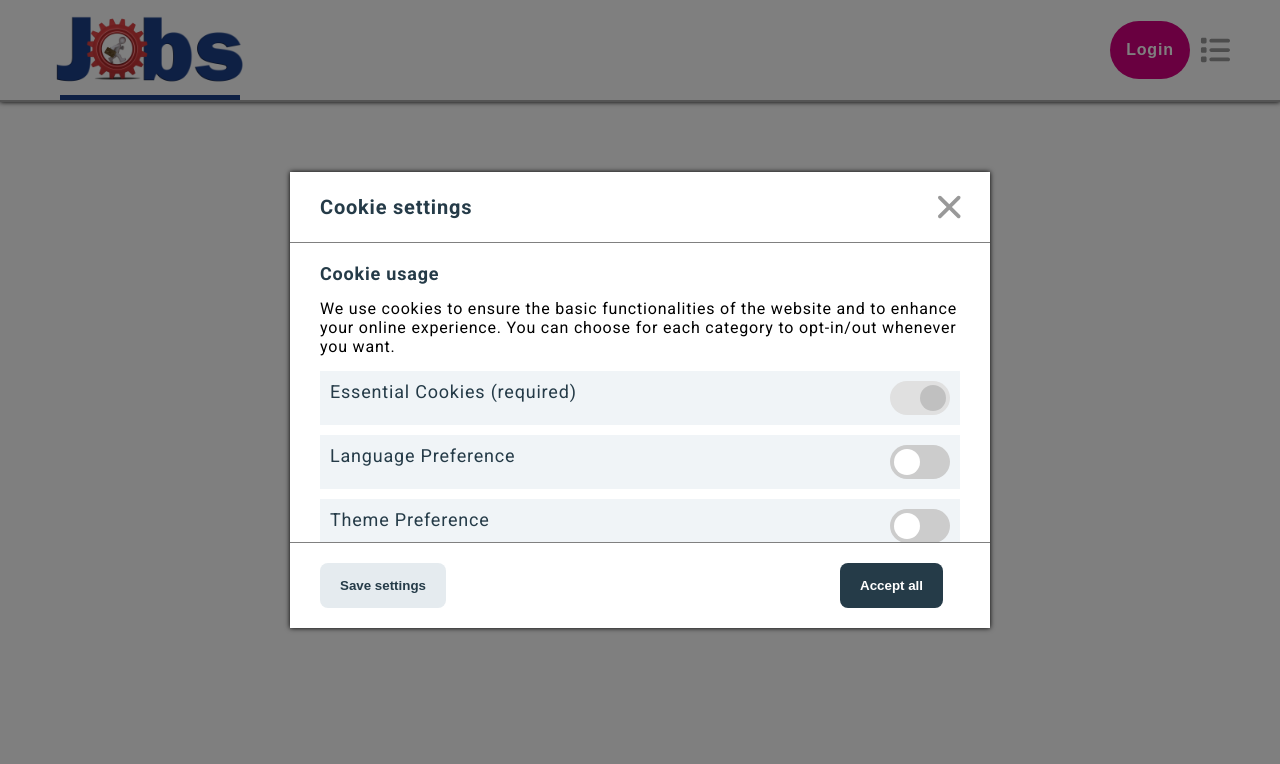
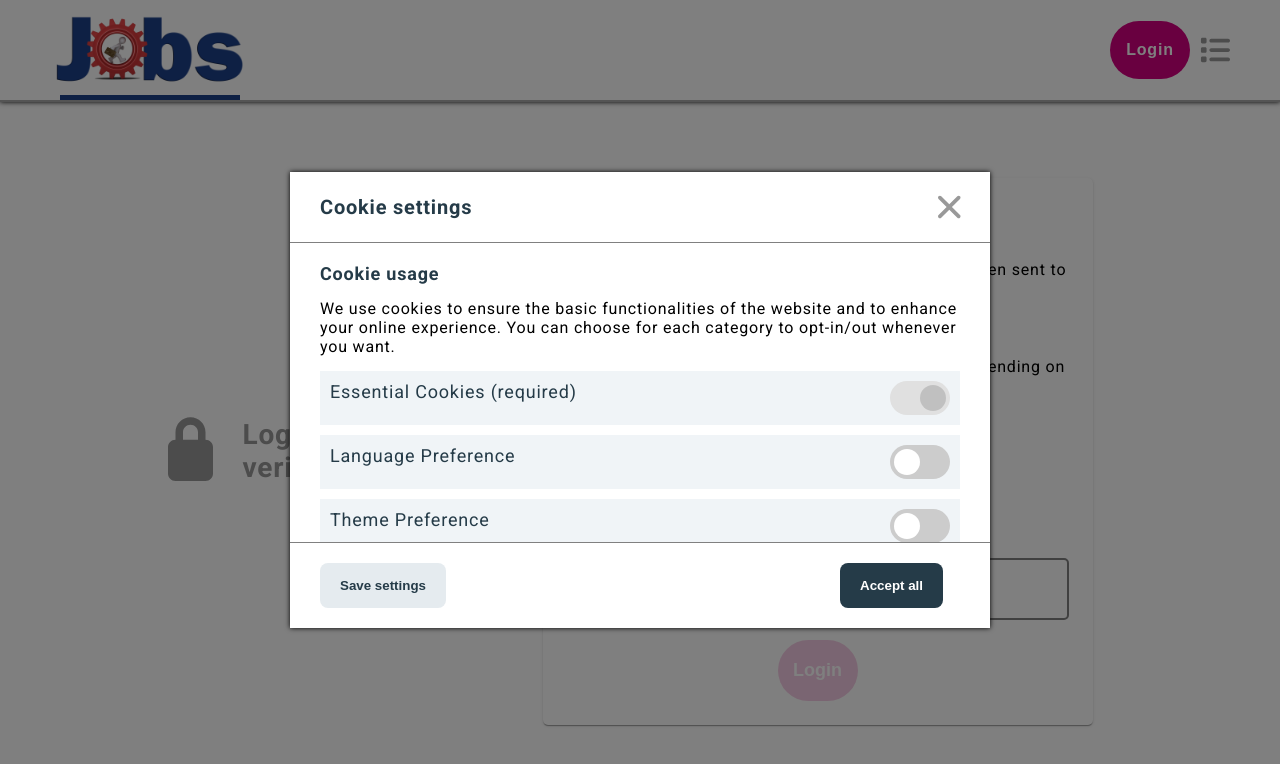
Before and after one commit to nmargenov/Job-Hiring-Website-ReactJS-NodeJS, a React (Vite) app in the folder client/: page /verification-code in a window 1280 px wide. Shown: the top 764 px of the page. Built offline with nearby package versions, Linux system fonts and the light colour scheme; no server answers.

Commit message:
VerifyLoginCode html & css

```diff
--- a/client/src/App.jsx
+++ b/client/src/App.jsx
@@ -1,5 +1,6 @@
 import './App.css'
 import { Login } from './components/Auth/Login/Login'
+import { VerifyLoginCode } from './components/Auth/VerifyLoginCode/VerifyLoginCode'
 import { CookieConsentModal } from './components/CookieConsentModal.jsx/CookieConsentModal'
 import { Header } from './components/Header/Header'
 import { ConsentProvider } from './contexts/CookieConsentContext'
@@ -18,6 +19,7 @@ function App() {
             <main>
               <Routes>
                 <Route path='/login' element={<Login />} />
+                <Route path="/verification-code" element={<VerifyLoginCode />} />
               </Routes>
             </main>
           </div>
--- a/client/src/components/Auth/Login/LoginForm/LoginForm.jsx
+++ b/client/src/components/Auth/Login/LoginForm/LoginForm.jsx
@@ -3,8 +3,11 @@ import styles from './loginForm.module.css';
 import { useForm } from '../../../../hooks/useForm';
 import { isValidEmail } from '../../../../utils/regex';
 import { login } from '../../../../services/authService';
+import { useNavigate } from 'react-router-dom';
 
-export const LoginForm = ({ref}) => {
+export const LoginForm = ({ ref }) => {
+
+    const navigate = useNavigate();
 
     const initialValues = {
         email: ''
@@ -16,12 +19,13 @@ export const LoginForm = ({ref}) => {
         onSubmitHandler(e);
         setIsLoading(true);
         login(values.email)
-            .then((data)=>{
+            .then((data) => {
                 console.log(data);
                 setIsLoading(false);
                 setErrorMsg('');
+                navigate(`/verification-code?id=${data}`);
             })
-            .catch((err)=>{
+            .catch((err) => {
                 setIsLoading(false);
                 setErrorMsg(err.message);
             })
@@ -50,7 +54,7 @@ export const LoginForm = ({ref}) => {
                 <label className={`${values.email.length > 0 && !isValidEmail(values.email) ? styles['invalid-label'] : ""}`} htmlFor="email">{t('email')}</label>
             </div>
             <div className={styles['submit-div']}>
-                <input type="submit" value={t('login')} disabled={isLoading || (values.email.length >= 0 && !isValidEmail(values.email))}/>
+                <input type="submit" value={t('login')} disabled={isLoading || (values.email.length >= 0 && !isValidEmail(values.email))} />
             </div>
         </form>
     )
--- a/client/src/components/Auth/Login/LoginForm/loginForm.module.css
+++ b/client/src/components/Auth/Login/LoginForm/loginForm.module.css
@@ -5,7 +5,8 @@
     gap: 20px;
 }
 
-.form input[type="email"] {
+.form input[type="email"],
+.form input[type="number"] {
     width: 100%;
     padding: 20px 15px;
     border-radius: 5px;
@@ -15,6 +16,18 @@
     border: 2px solid gray;
     color: var(--login-form-text);
     background-color: var(--login-form-color);
+}
+
+/* Chrome, Safari, Edge, Opera */
+input[type=number]::-webkit-inner-spin-button,
+input[type=number]::-webkit-outer-spin-button {
+  -webkit-appearance: none;
+  margin: 0;
+}
+
+/* Firefox */
+input[type=number] {
+  -moz-appearance: textfield;
 }
 
 .form .input-container {
--- a/client/src/components/Auth/Login/login.module.css
+++ b/client/src/components/Auth/Login/login.module.css
@@ -46,7 +46,9 @@
     color: var(--login-form-svg);
 }
 
-
+.login-icon span{
+    max-width: 220px;
+}
 
 @media (max-width: 992px) {
     .login-icon{
--- /dev/null
+++ b/client/src/components/Auth/VerifyLoginCode/VerifyLoginCode.jsx
@@ -0,0 +1,47 @@
+import { useTranslation } from "react-i18next";
+
+import styles from "../Login/login.module.css";
+import { FontAwesomeIcon } from "@fortawesome/react-fontawesome";
+import { faLock } from "@fortawesome/free-solid-svg-icons";
+import { useRef } from "react";
+import { VerifyLoginCodeForm } from "./VerifyLoginCodeForm/VerifyLoginCodeForm";
+
+export const VerifyLoginCode = () => {
+    const { t } = useTranslation();
+
+    const inputRef = useRef(null);
+
+    const handleFocus = () => {
+        inputRef.current?.focus();
+    };
+
+    return (
+        <div className={styles['main-login']}>
+            <div className={styles['login-icon']}>
+                <FontAwesomeIcon onClick={handleFocus} icon={faLock} />
+                <span>{t('code-verification-title')}</span>
+            </div>
+            <div className={styles["login-div"]}>
+                <h2>{t('code-verification-title')}</h2>
+                <ul>
+                    <li>
+                        <p> {t("login-verify-span1")} </p>
+                    </li>
+                    <li>
+                        <p> {t("login-verify-span2")} </p>
+                    </li>
+                    <li>
+                        <p> {t("login-verify-span3")} </p>
+                    </li>
+                    <li>
+                        <p> {t("login-verify-span4")} </p>
+                    </li>
+                    <li>
+                        <p> {t("login-verify-span5")} </p>
+                    </li>
+                    <VerifyLoginCodeForm/>
+                </ul>
+            </div>
+        </div>
+    )
+}
--- /dev/null
+++ b/client/src/components/Auth/VerifyLoginCode/VerifyLoginCodeForm/VerifyLoginCodeForm.jsx
@@ -0,0 +1,55 @@
+import { t } from 'i18next';
+import styles from '../../Login/LoginForm/loginForm.module.css';
+import { useForm } from '../../../../hooks/useForm';
+import {  } from '../../../../services/authService';
+import { useNavigate } from 'react-router-dom';
+
+export const VerifyLoginCodeForm = ({ ref }) => {
+
+    const navigate = useNavigate();
+
+    const initialValues = {
+        code: ''
+    }
+
+    const { values, onInputChange, onSubmitHandler, isLoading, setIsLoading, errorMsg, setErrorMsg } = useForm(initialValues);
+
+    function onSubmit(e) {
+        onSubmitHandler(e);
+        setIsLoading(true);
+    }
+
+    function verifyMaxLength(e) {
+        const newValue = e.target.value;
+
+        if (newValue.length <= 6) {
+            onInputChange(e);
+        }
+    }
+
+    return (
+        <form className={styles['form']} onSubmit={onSubmit}>
+            <div className={styles['error-msg-div']}>
+                <span>{errorMsg}</span>
+            </div>
+            <div className={styles['input-container']}>
+                <input
+                    type="number"
+                    name="code"
+                    placeholder=''
+                    autoCapitalize="none"
+                    required
+                    ref={ref}
+                    className={`${values.code.length > 0 && values.code.length < 6 ? styles.invalid : ""}`}
+                    value={values.code}
+                    onChange={verifyMaxLength}
+                    disabled={isLoading}
+                />
+                <label className={`${values.code.length > 0 && values.code.length < 6 ? styles['invalid-label'] : ""}`} htmlFor="email">{t('code')}</label>
+            </div>
+            <div className={styles['submit-div']}>
+                <input type="submit" value={t('login')} disabled={isLoading || (values.code.length >= 0 && values.code.length < 6)} />
+            </div>
+        </form>
+    )
+}
--- a/client/src/i18n/bg.json
+++ b/client/src/i18n/bg.json
@@ -17,5 +17,12 @@
     "login-span2": "<strong>Представяме ви вход без парола!</strong> Вече не ви е необходима парола, логването в Jobs става по-лесно и по-сигурно.",
     "login-span3": "<strong>Как работи?</strong> Вместо да разчитате на традиционна парола, когато се логвате от нов браузър, ще получите код на вашия имейл. Просто въведете този код и готово!",
     "login-span4": "<strong>Защо е по-лесно и по-сигурно?</strong> Вече не е необходимо да измисляте и помните сложни пароли, както и да се притеснявате дали не сте използвали същата парола в друг сайт.",
-    "email": "Имейл"
+    "email": "Имейл",
+    "code-verification-title":"Потвърждение за влизане с код",
+    "login-verify-span1":"Вече не ви е необходима парола. На вашия имейл беше изпратен 6-цифрен код.",
+    "login-verify-span2":"Изпратихме код на:",
+    "login-verify-span3":"Не затваряйте тази страница, докато не получите кода (в зависимост от вашата поща може да отнеме до 5-10 мин.).",
+    "login-verify-span4":"Кодът е валиден 10 минути след неговото генериране.",
+    "login-verify-span5":"Просто въведете този код тук и готово:",
+    "code":"Код"
 }
--- a/client/src/i18n/en.json
+++ b/client/src/i18n/en.json
@@ -17,5 +17,12 @@
     "login-span2": "<strong>Introducing passwordless login!</strong> You no longer need a password—logging into Jobs is now easier and more secure.",
     "login-span3": "<strong>How does it work?</strong> Instead of relying on a traditional password, when you log in from a new browser, you’ll receive a code via email. Simply enter the code, and you’re in!",
     "login-span4": "<strong>Why is it easier and more secure?</strong> You no longer need to create and remember complex passwords, nor worry about reusing the same password on different sites.",
-    "email": "Email"
+    "email": "Email",
+    "code-verification-title": "Login code verification",
+    "login-verify-span1": "You no longer need a password. A 6-digit code has been sent to your email.",
+    "login-verify-span2": "We sent a code to:",
+    "login-verify-span3": "Do not close this page until you receive the code (depending on your email provider, it may take 5–10 minutes).",
+    "login-verify-span4": "The code is valid for 10 minutes after it is generated.",
+    "login-verify-span5": "Just enter the code here and you're all set:",
+    "code":"Code"
 }
```
